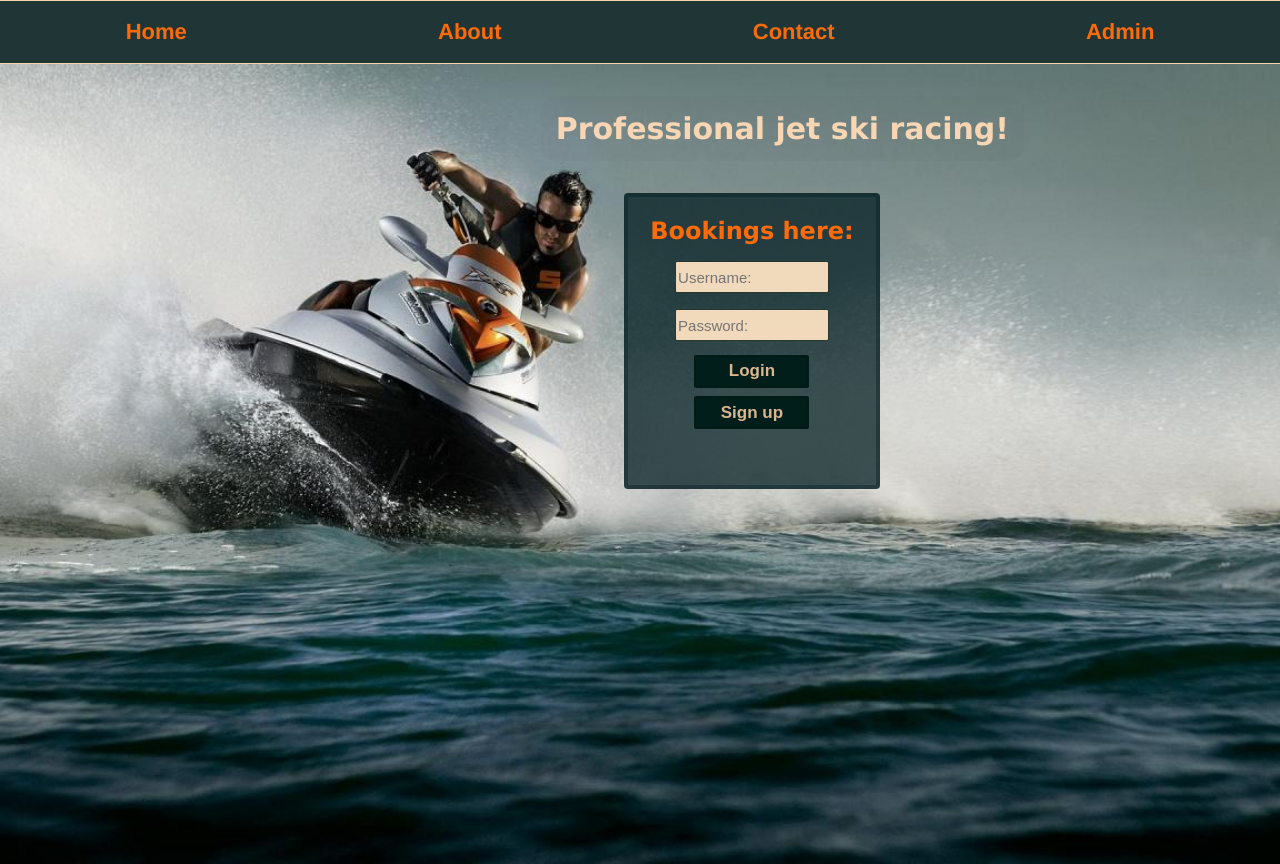
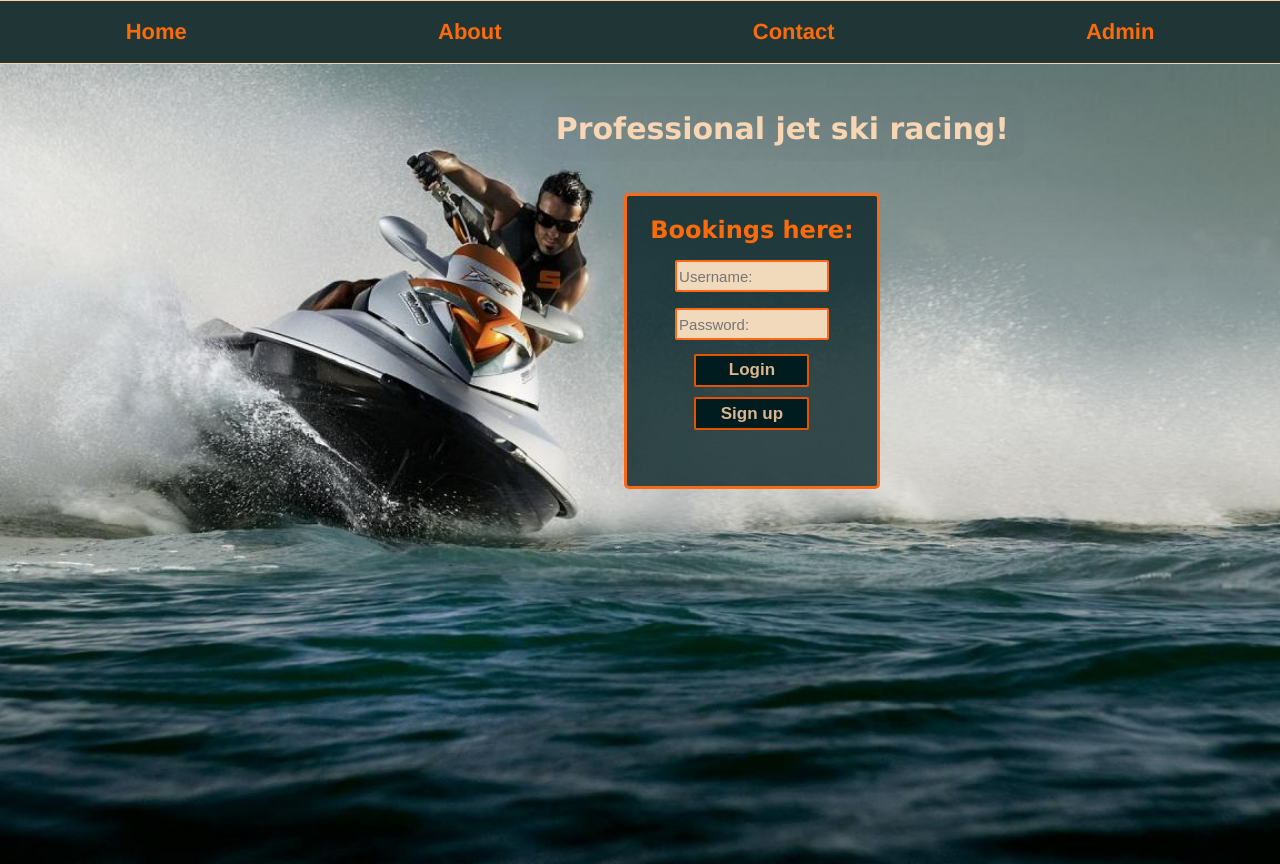
Before and after one commit to alexnmc/appointment-booking, a React (Create React App) app in the folder client/: page / in a window 1280 px wide. Built offline with nearby package versions, Linux system fonts and the light colour scheme.

Commit message:
new style

```diff
--- a/client/src/style.css
+++ b/client/src/style.css
@@ -19,7 +19,6 @@ html, body {
     font-size: 22px;
     font-family:'helvetica';
     font-weight: 600;
-    animation: fade 2s;
     border-top: 1px solid rgb(255, 212, 173);
     border-bottom: 1px solid rgb(255, 212, 173);
 }
@@ -69,9 +68,9 @@ html, body {
     display: block;
     height: 37vh;
     width: 20vw;
-    border: 4px solid  rgba(6, 32, 36, 0.425);
-    border-radius: 4px;
-    background-color:  rgba(5, 32, 36, 0.746);
+    border: 3px solid  rgb(251, 105, 20);
+    border-radius: 5px;
+    background-color:  rgba(5, 32, 36, 0.781);
     margin-left: 6.5vw;
 }
 
@@ -91,7 +90,7 @@ html, body {
     display: block;
     height: 37vh;
     width: 20vw;
-    border: 4px solid  rgba(6, 32, 36, 0.425);
+    border: 3px solid  rgb(255, 107, 22);
     border-radius:4px;
     background-color: rgba(5, 32, 36, 0.767);
     margin-left: 6.5vw;
@@ -290,7 +289,7 @@ input{
 .login1{
     width: 12vw;
     height: 4vh;
-    border: 1px solid  rgba(1, 24, 20, 0.835);
+    border: 2px solid  rgb(255, 105, 19);
     background-color:  rgba(255, 228, 196, 0.938);
     color:black;
     border-radius: 2px;
@@ -307,8 +306,8 @@ input{
     margin-top: 1.7vh;
     height: 33px;
     width: 9vw;
-    border: 2px solid   rgba(9, 19, 17, 0.233);
-    background-color:rgba(0, 29, 25, 0.972);
+    border: 2px solid  rgb(228, 83, 0);
+    background-color:rgba(0, 27, 29, 0.972);
     border-radius: 2px;
     font-size: 17px;
     font-weight: 600;
```
